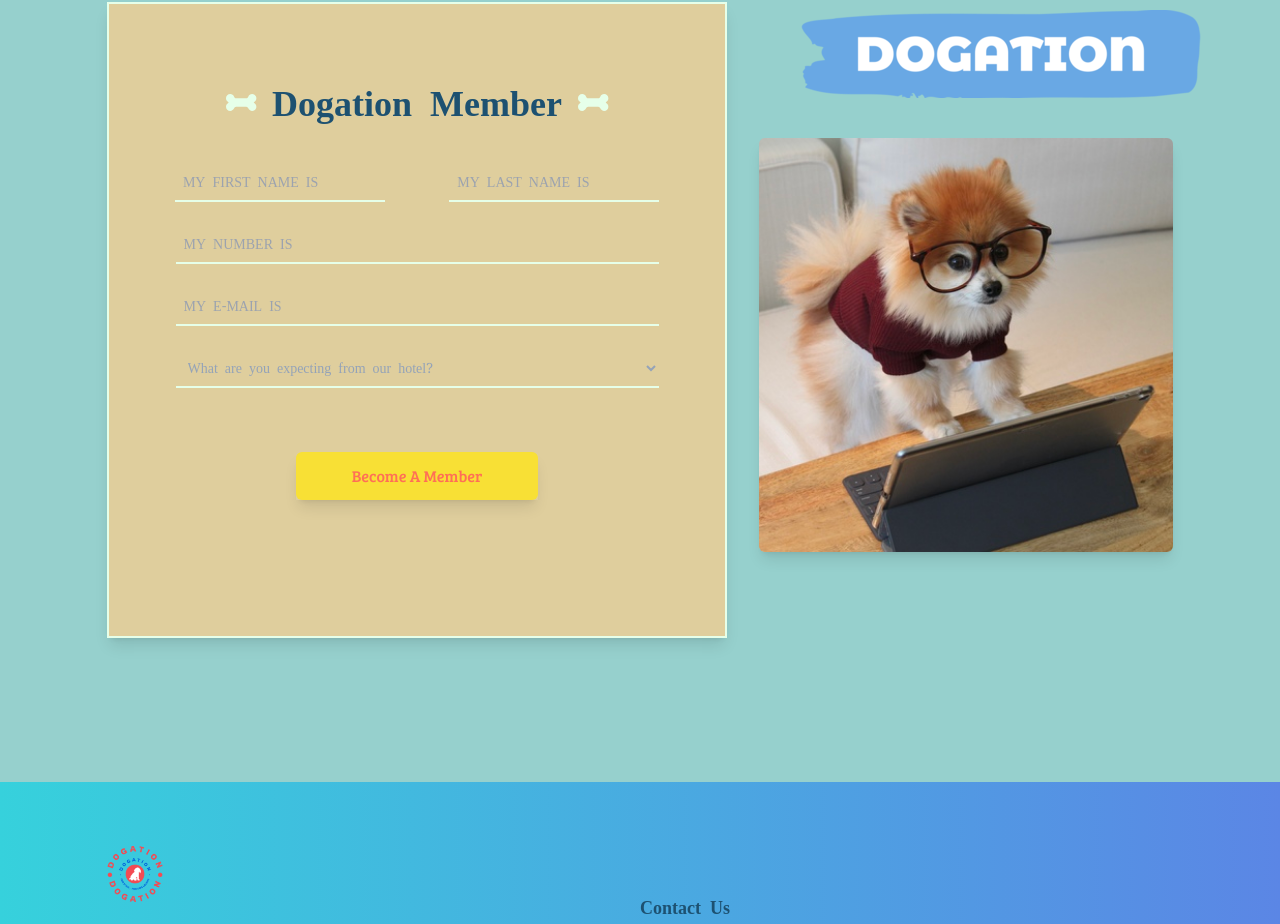
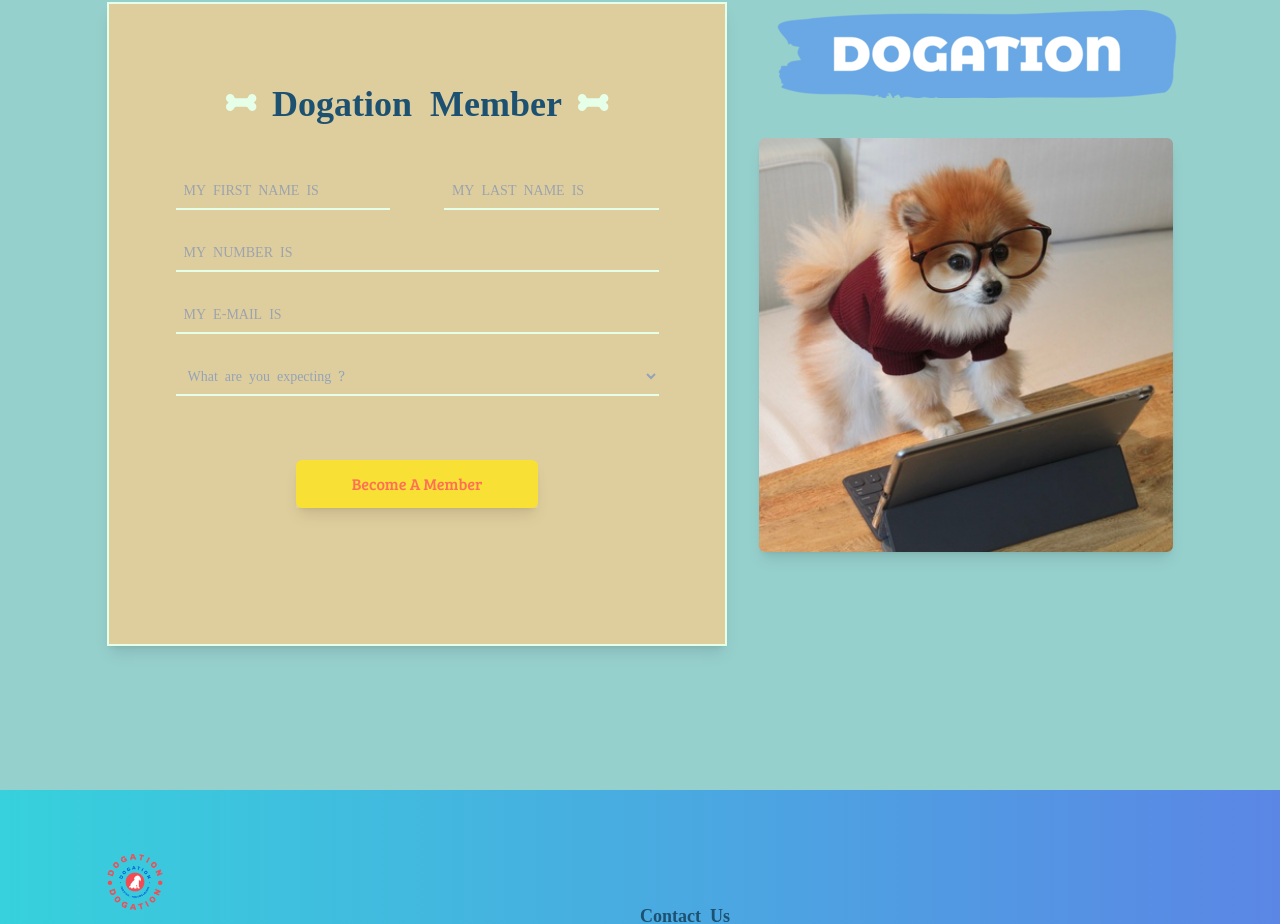
Before and after one commit to sahoooii/ts-react-dogation, a React (Vite) app: page / in a window 1280 px wide. Shown: the part 3532-4456 px from the top of the page. Built offline with nearby package versions, Linux system fonts and the light colour scheme.

Commit message:
Fixed contact form

```diff
--- a/src/index.css
+++ b/src/index.css
@@ -19,7 +19,7 @@
 input:-webkit-autofill:focus,
 input:-webkit-autofill:active {
 	-webkit-background-clip: text;
-	-webkit-text-fill-color: #000000;
+	-webkit-text-fill-color: #1D5171;
 	transition: background-color 5000s ease-in-out 0s;
 }
 
--- a/src/scenes/contactUs/index.tsx
+++ b/src/scenes/contactUs/index.tsx
@@ -76,7 +76,7 @@
 								visible: { opacity: 1, y: 0 },
 							}}
 						>
-							<div className='w-full before:absolute before:-right-7 before:-top-24 before:z-[1] md:before:content-dogation-contact'>
+							<div className='w-full before:absolute before:-right-1 before:-top-24 before:z-[1] md:before:content-dogation-contact'>
 								<img
 									src={ContactStanding}
 									alt={ContactStanding}
@@ -110,19 +110,20 @@
 								</h1>
 
 								<form
-									action='https://formsubmit.co/d8ba071863b209c206352f351fbccf9e'
 									method='POST'
 									target='_blank'
+									action='https://formsubmit.co/d8ba071863b209c206352f351fbccf9e'
 									onSubmit={onSubmit}
 								>
-									<div className='mt-4 grid grid-cols-2 gap-x-3'>
-										<div className={`${formDesignStyle} sm:w-[80%]`}>
+									<div className='sm:flex sm:justify-between'>
+										<div className={`${formDesignStyle} mt-6 sm:w-[40%]`}>
 											<label htmlFor='firstName'></label>
 											<input
 												placeholder='My First Name is'
 												// name='firstName'
 												className={formInputStyle}
 												type='text'
+												autoComplete='on'
 												{...register('firstName', {
 													required: true,
 													maxLength: 100,
@@ -137,13 +138,14 @@
 												</p>
 											)}
 										</div>
-										<div className={`${formDesignStyle} sm:w-[80%]`}>
+										<div className={`${formDesignStyle} mt-6 sm:w-[40%]`}>
 											<label htmlFor='lastName'></label>
 											<input
 												placeholder='My Last Name is'
 												// name='lastName'
 												className={formInputStyle}
 												type='text'
+												autoComplete='on'
 												{...register('lastName', {
 													required: true,
 													maxLength: 100,
@@ -160,17 +162,18 @@
 										</div>
 									</div>
 
-									<div className='mt-6'>
-										<div className={`${formDesignStyle} sm:w-[90%]`}>
+									<div className={`${formDesignStyle} mt-6 sm:w-[90%]`}>
 										<label htmlFor='phone'></label>
 										<input
 											placeholder='My number is'
 											// name='phone'
 											className={formInputStyle}
 											type='text'
+											autoComplete='on'
 											{...register('phone', {
 												required: true,
-													pattern: /^0\d{9,10}$/,
+												pattern:
+													/^([+]?[\s0-9]+)?(\d{3}|[(]?[0-9]+[)])?([-]?[\s]?[0-9])+$/i,
 											})}
 										/>
 										{errors.phone && (
@@ -190,6 +193,7 @@
 											// name='email'
 											className={formInputStyle}
 											type='text'
+											autoComplete='on'
 											{...register('email', {
 												required: true,
 												pattern: /^[A-Z0-9._%+-]+@[A-Z0-9.-]+\.[A-Z]{2,}$/i,
@@ -218,7 +222,7 @@
 											required
 										>
 											<option hidden value=''>
-													What are you expecting from our hotel?
+												What are you expecting ?
 											</option>
 											<option value='activity'>
 												I'd like to do some activities.
@@ -237,13 +241,12 @@
 											</p>
 										)}
 									</div>
-									</div>
 
-									<div className='group mx-auto mb-12 mt-16 w-full shadow-lg transition duration-500 sm:mb-24 sm:w-[45%]'>
+									<div className='hover:translate-y-0.7 group mx-auto mb-12 mt-16 w-full shadow-lg transition duration-500 sm:mb-24 sm:w-[45%]'>
 										<input
 											type='submit'
 											value='Become A Member'
-											className='flex h-full w-full cursor-pointer items-center justify-center rounded-md bg-banana-yellow-50 px-10 py-3 font-title-serif text-sun-300 transition duration-500 group-hover:bg-sun-300 group-hover:text-banana-yellow-50'
+											className='flex h-full w-full cursor-pointer items-center justify-center rounded-md bg-banana-yellow-50 px-10 py-3 font-title-serif text-sun-300 transition duration-500 group-hover:translate-y-0.5 group-hover:bg-sun-300  group-hover:text-banana-yellow-50'
 										/>
 									</div>
 								</form>
```
Lines whose indentation alone changed are shown as unchanged.
